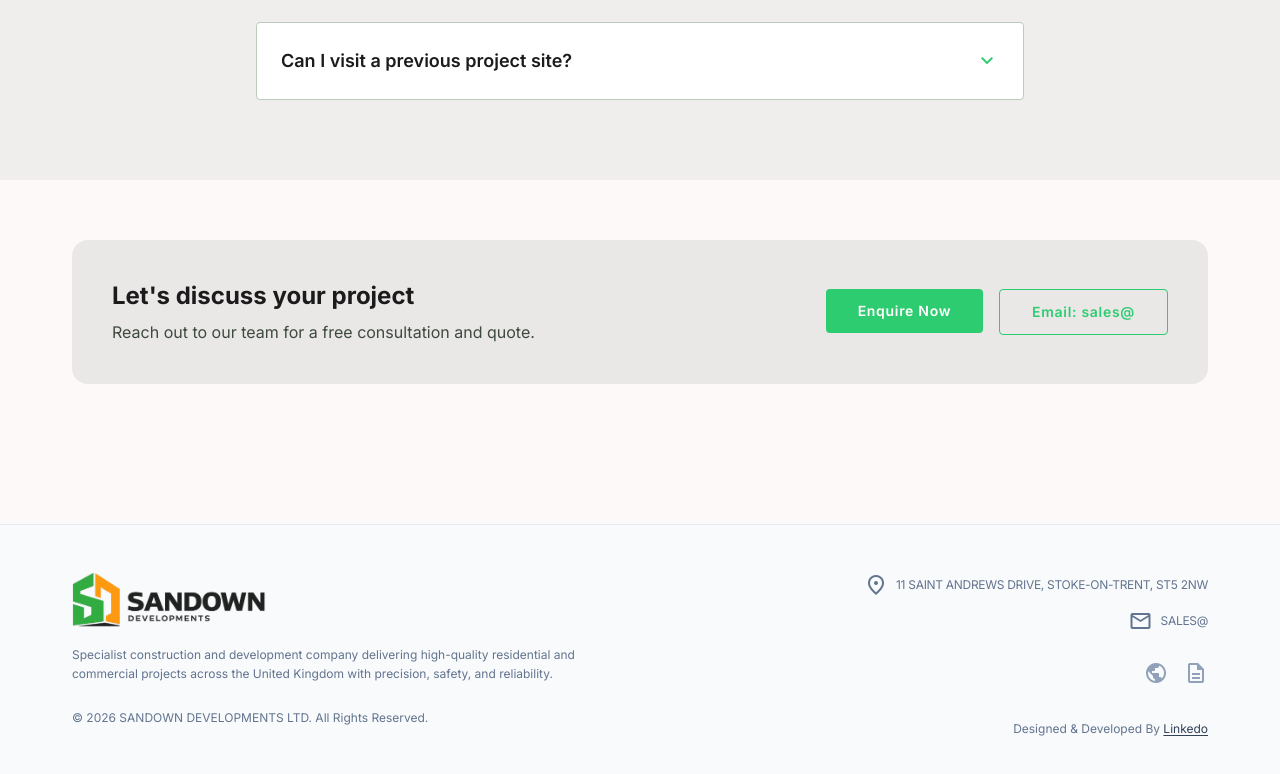
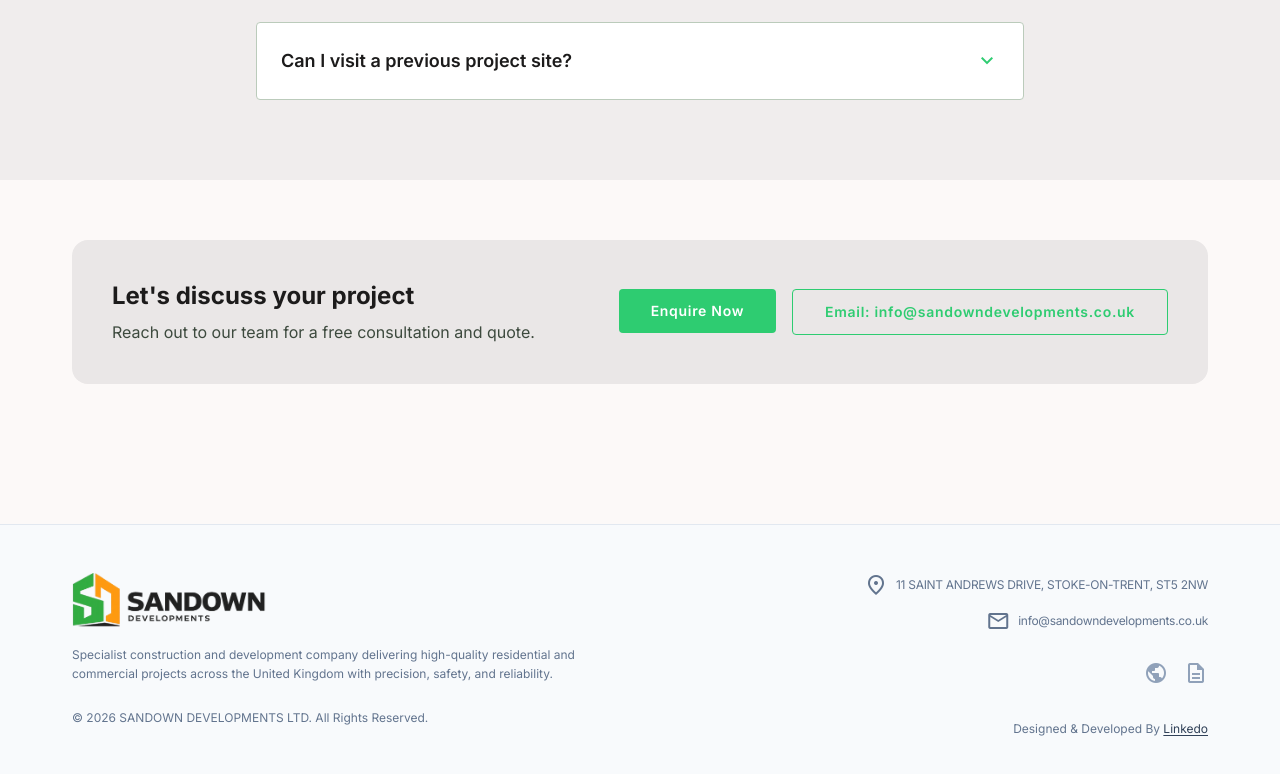
Before and after one commit to Hamzafarooq787/APPEXE-DEVELOPMENTS-LTD, a Next.js app: page / in a window 1280 px wide. Shown: the part 4080-4854 px from the top of the page. Built offline with nearby package versions, Linux system fonts and the light colour scheme.

Commit message:
Update email to info@sandowndevelopments.co.uk and add Open Graph metadata
Replace all sales@ placeholders with info@sandowndevelopments.co.uk across
contact, services, home, and footer. Add Open Graph + Twitter card metadata
in root layout pointing to /og-image.png (to be added to public/).

```diff
--- a/app/components/Footer.tsx
+++ b/app/components/Footer.tsx
@@ -36,9 +36,9 @@ export default function Footer() {
 
           <div className="flex items-center gap-2 text-slate-500 hover:text-slate-900 transition-all">
             <span className="material-symbols-outlined text-sm">mail</span>
-            <span className="text-xs uppercase tracking-tight">
-              sales@
-            </span>
+            <a href="mailto:info@sandowndevelopments.co.uk" className="text-xs tracking-tight">
+              info@sandowndevelopments.co.uk
+            </a>
           </div>
 
           {/* OPTIONAL LINKS */}
--- a/app/contact/page.tsx
+++ b/app/contact/page.tsx
@@ -33,10 +33,10 @@ export default function ContactPage() {
                 For all sales inquiries, project proposals, and corporate partnerships.
               </p>
               <a
-                href="mailto:sales@"
+                href="mailto:info@sandowndevelopments.co.uk"
                 className="text-lg md:text-[24px] leading-[26px] md:leading-[32px] font-semibold text-primary-container hover:underline underline-offset-4 break-all"
               >
-                sales@
+                info@sandowndevelopments.co.uk
               </a>
             </div>
           </div>
@@ -66,7 +66,7 @@ export default function ContactPage() {
             </p>
             <div className="mt-2">
               <a
-                href="mailto:sales@"
+                href="mailto:info@sandowndevelopments.co.uk"
                 className="inline-block bg-white text-primary px-5 md:px-6 py-2 md:py-3 text-[13px] md:text-[14px] leading-[18px] md:leading-[20px] tracking-[0.05em] font-semibold uppercase hover:bg-surface-container-highest transition-colors rounded-md text-center"
               >
                 Send Email
@@ -139,8 +139,8 @@ export default function ContactPage() {
             <p className="text-sm md:text-base text-on-surface-variant">11 SAINT ANDREWS DRIVE, STOKE-ON-TRENT, ST5 2NW</p>
           </div>
           <div>
-            <a href="mailto:sales@" className="text-primary-container hover:underline text-sm md:text-base">
-              sales@
+            <a href="mailto:info@sandowndevelopments.co.uk" className="text-primary-container hover:underline text-sm md:text-base">
+              info@sandowndevelopments.co.uk
             </a>
           </div>
         </div>
--- a/app/layout.tsx
+++ b/app/layout.tsx
@@ -8,9 +8,34 @@ import Footer from './components/Footer'
 const inter = Inter({ subsets: ['latin'] })
 
 export const metadata: Metadata = {
+  metadataBase: new URL('https://sandowndevelopments.co.uk'),
   title: 'SANDOWN DEVELOPMENTS LTD | Construction Excellence',
   description:
     'Sandown Developments Ltd delivers high-quality residential and commercial construction services across the United Kingdom with precision, safety, and reliability.',
+  openGraph: {
+    title: 'SANDOWN DEVELOPMENTS LTD | Construction Excellence',
+    description:
+      'Sandown Developments Ltd delivers high-quality residential and commercial construction services across the United Kingdom with precision, safety, and reliability.',
+    url: 'https://sandowndevelopments.co.uk',
+    siteName: 'Sandown Developments Ltd',
+    images: [
+      {
+        url: '/og-image.png',
+        width: 1200,
+        height: 630,
+        alt: 'Sandown Developments Ltd — Building Spaces. Creating Futures.',
+      },
+    ],
+    locale: 'en_GB',
+    type: 'website',
+  },
+  twitter: {
+    card: 'summary_large_image',
+    title: 'SANDOWN DEVELOPMENTS LTD | Construction Excellence',
+    description:
+      'Sandown Developments Ltd delivers high-quality residential and commercial construction services across the United Kingdom with precision, safety, and reliability.',
+    images: ['/og-image.png'],
+  },
 }
 
 export default function RootLayout({
--- a/app/page.tsx
+++ b/app/page.tsx
@@ -293,9 +293,9 @@ export default function Home() {
                 Enquire Now
               </button>
             </Link>
-            <a href="mailto:sales@">
+            <a href="mailto:info@sandowndevelopments.co.uk">
               <button className="border border-primary-container text-primary-container px-6 py-2 md:px-8 md:py-3 rounded-lg text-[14px] leading-[20px] tracking-[0.05em] font-semibold hover:bg-primary-container hover:text-white transition-all">
-                Email: sales@
+                Email: info@sandowndevelopments.co.uk
               </button>
             </a>
           </div>
--- a/app/services/page.tsx
+++ b/app/services/page.tsx
@@ -191,8 +191,8 @@ export default function ServicesPage() {
             <p className="text-sm md:text-base text-on-surface-variant">11 SAINT ANDREWS DRIVE, STOKE-ON-TRENT, ST5 2NW</p>
           </div>
           <div>
-            <a href="mailto:sales@" className="text-primary-container hover:underline text-sm md:text-base">
-              sales@
+            <a href="mailto:info@sandowndevelopments.co.uk" className="text-primary-container hover:underline text-sm md:text-base">
+              info@sandowndevelopments.co.uk
             </a>
           </div>
         </div>
```
